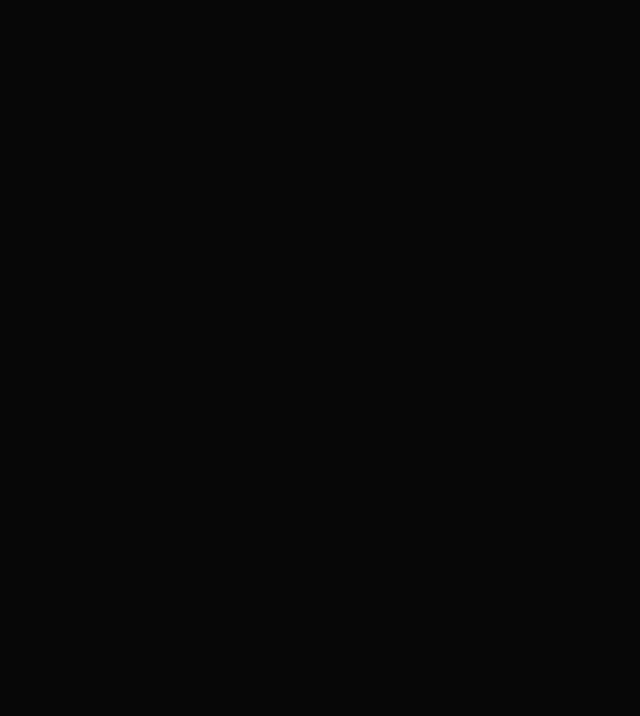
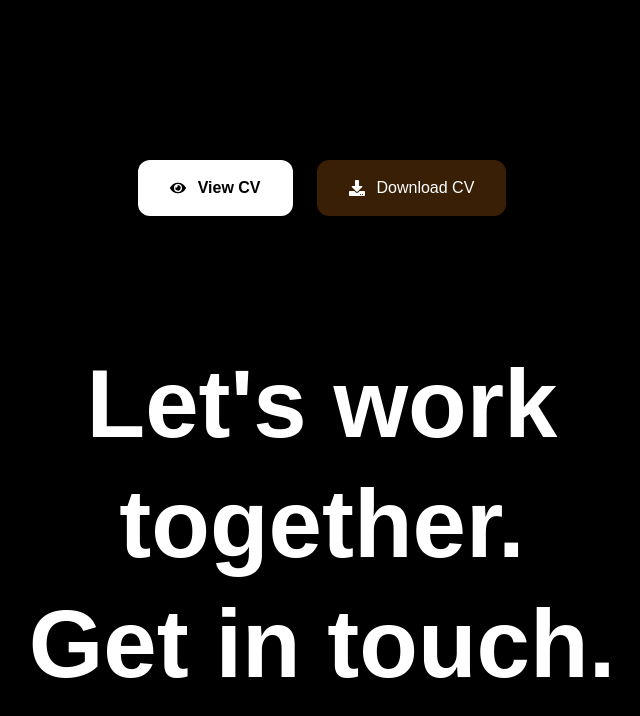
Before and after one commit to Gabriel-project39/My-Portfolio, a React (Vite) app: page /resume in a window 1280 px wide. Before the commit this address had no page. Shown: the top 716 px of the page, without its empty margins (318-958 px from the left). Built offline with nearby package versions, Linux system fonts and the light colour scheme.

Commit message:
resume updates

```diff
--- a/src/App.jsx
+++ b/src/App.jsx
@@ -6,6 +6,7 @@ import Navbar from "./Navbar";
 import { FaInstagram, FaLinkedinIn } from "react-icons/fa";
 import { MdEmail } from "react-icons/md";
 import Profile from "./Profile";
+import Resume from "./Resume";
 
 import {
   FaHtml5,
--- a/src/Navbar.jsx
+++ b/src/Navbar.jsx
@@ -26,7 +26,7 @@ export default function Navbar() {
 
           <li>
             <a
-              href="#resume"
+              href="/resume"
               className="hover:text-gray-300 transition duration-300"
             >
               Resume
--- a/src/Resume.jsx
+++ b/src/Resume.jsx
@@ -0,0 +1,48 @@
+import { FaDownload, FaEye } from "react-icons/fa";
+
+function Resume() {
+  return (
+    <div className="min-h-screen bg-black text-white px-6">
+
+      {/* Top button area */}
+      <div className="pt-40 flex justify-center gap-6">
+
+        {/* VIEW PDF */}
+        <a
+          href="/Gabriel-Kimanthi-CV.pdf"
+          target="_blank"
+          rel="noopener noreferrer"
+          className="flex items-center gap-3 px-8 py-4 rounded-xl bg-white text-black font-semibold hover:scale-105 transition"
+        >
+          <FaEye />
+          View CV
+        </a>
+
+        {/* DOWNLOAD PDF */}
+        <a
+          href="/Gabriel-Kimanthi-CV.pdf"
+          download
+          className="flex items-center gap-3 px-8 py-4 rounded-xl bg-yellow-900/50 hover:bg-yellow-800/60 transition"
+        >
+          <FaDownload />
+          Download CV
+        </a>
+
+      </div>
+
+      {/* Main Text */}
+      <div className="flex flex-col items-center mt-32">
+        <h1 className="text-6xl md:text-8xl font-bold text-center leading-tight">
+          Let&apos;s work
+          <br />
+          together.
+          <br />
+          Get in touch.
+        </h1>
+      </div>
+
+    </div>
+  );
+}
+
+export default Resume;
--- a/src/main.jsx
+++ b/src/main.jsx
@@ -3,6 +3,7 @@ import { createRoot } from 'react-dom/client'
 import './index.css'
 
 import App from './App.jsx'
+import Resume from "./Resume";
 import Profile from "./Profile.jsx";
 import ProjectDetails from './ProjectDetails.jsx'
 import VelocityMotors from './VelocityMotors.jsx'
@@ -20,6 +21,8 @@ createRoot(document.getElementById('root')).render(
         <Route path="/" element={<App />} />
 
         <Route path="/profile" element={<Profile />} />
+
+        <Route path="/resume" element={<Resume />} />
 
         {/* Decode Solution */}
         <Route path="/project" element={<ProjectDetails />} />
```
